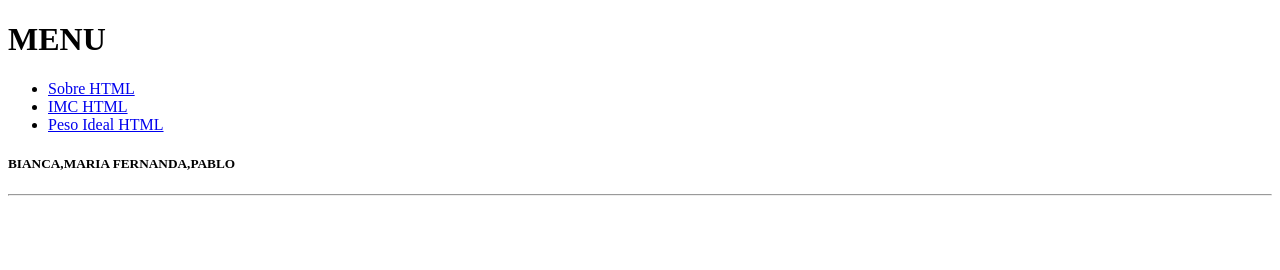
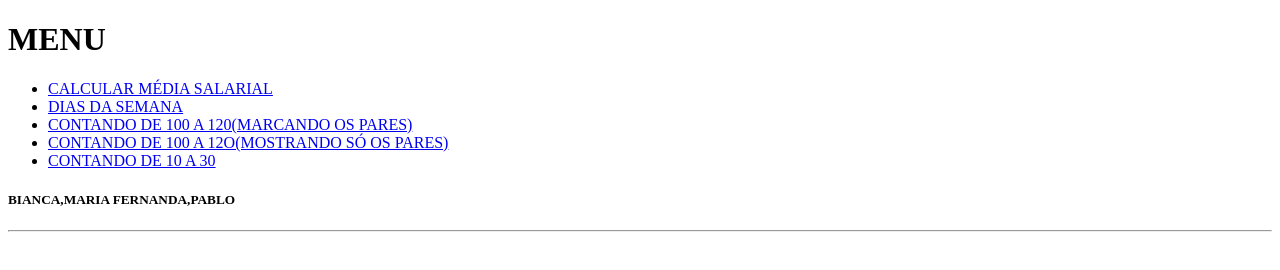
Before and after one commit to lopesmafe/web-platform-5kz2ny, a plain HTML site: page index.html in a window 1280 px wide. Drawn offline with Linux system fonts and the light colour scheme.

Commit message:
1 file modified, 4 added

```diff
--- a/index.html
+++ b/index.html
@@ -8,9 +8,11 @@
 
     <body>
         <ul>
-             <li><a href="sobre.html">Sobre HTML</a></li>
-             <li><a href="imc.html">IMC HTML</a></li>
-             <li><a href="pesoideal.html">Peso Ideal HTML</a></li>
+             <li><a href="salario.html">CALCULAR MÉDIA SALARIAL</a></li>
+             <li><a href="diasdasemana.html">DIAS DA SEMANA</a></li>
+             <li><a href="contar3.html">CONTANDO DE 100 A 120(MARCANDO OS PARES)</a></li>
+             <li><a href="contar4.html">CONTANDO DE 100 A 12O(MOSTRANDO SÓ OS PARES)</a></li>
+             <li><a href="contar5.html">CONTANDO DE 10 A 30</a></li>
         </ul>
         <h5> BIANCA,MARIA FERNANDA,PABLO </h5>
         <hr>
```
Also changed, not shown: atividadejs/contar4.html (added), atividadejs/contar5.html (added), atividadejs/diasdasemana.html (added), atividadejs/salario.html (added).
